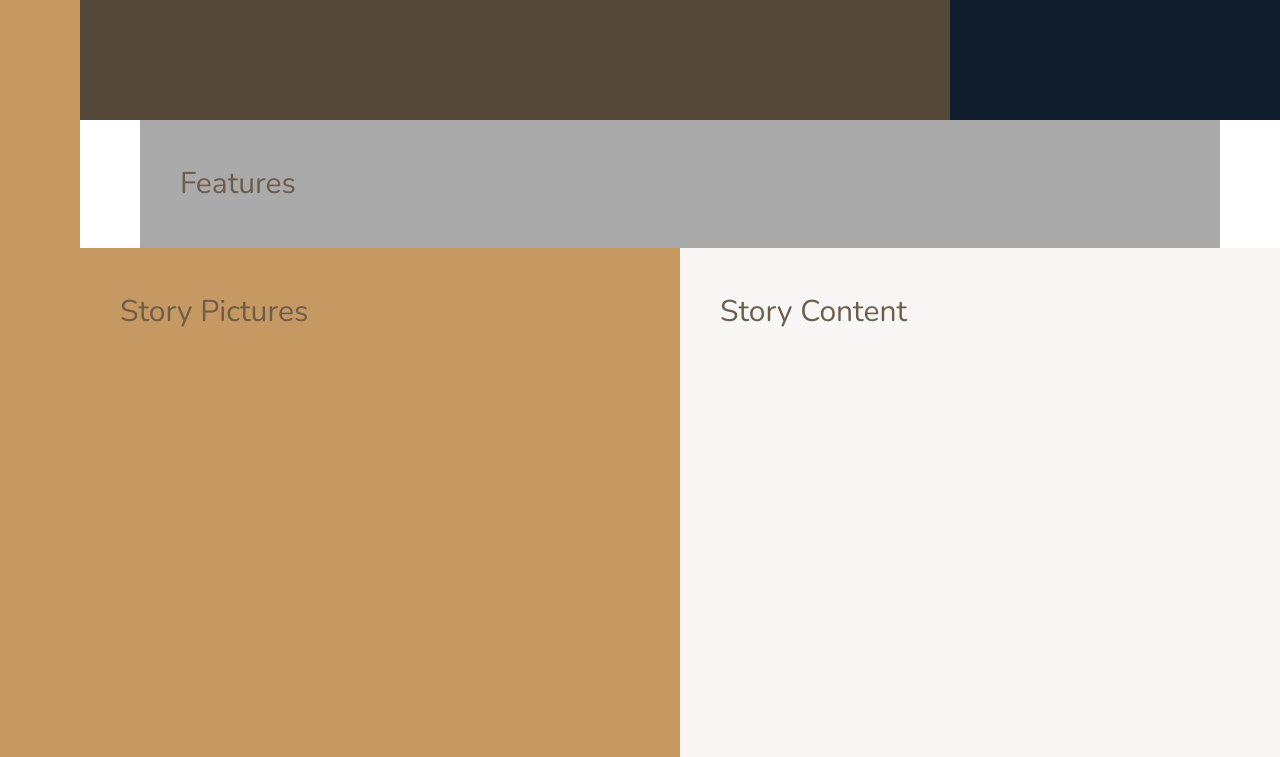
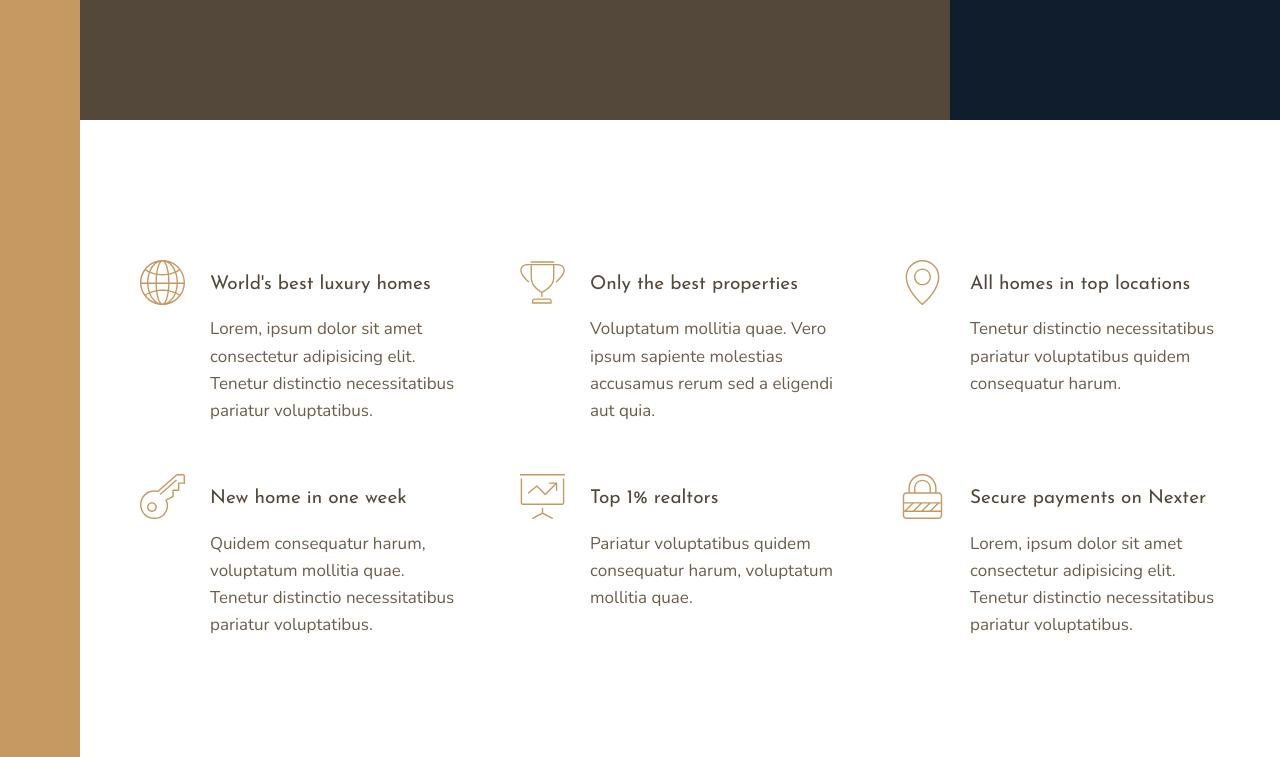
Before and after one commit to areddin409/Nexter, a website: page index.html in a window 1280 px wide. Shown: the part 520-1277 px from the top of the page. Drawn offline with nearby package versions, Linux system fonts and the light colour scheme.

Commit message:
Completed Feature Section

```diff
--- a/index.html
+++ b/index.html
@@ -22,7 +22,57 @@
             Top 3 realtors
         </div>
         <section class="features">
-            Features
+            <div class="feature">
+                <svg class="feature__icon">
+                    <use xlink:href="img/sprite.svg#icon-global"></use>
+                </svg>
+                <h4 class="heading-4 heading-4--dark">
+                    World's best luxury homes
+                </h4>
+                <p class="feature__text">Lorem, ipsum dolor sit amet consectetur adipisicing elit. Tenetur distinctio necessitatibus pariatur voluptatibus.</p>
+            </div>
+            <div class="feature">
+                <svg class="feature__icon">
+                    <use xlink:href="img/sprite.svg#icon-trophy"></use>
+                </svg>
+                <h4 class="heading-4 heading-4--dark">
+                    Only the best properties
+                </h4>
+                <p class="feature__text">Voluptatum mollitia quae. Vero ipsum sapiente molestias accusamus rerum sed a eligendi aut quia.</p>
+            </div><div class="feature">
+                <svg class="feature__icon">
+                    <use xlink:href="img/sprite.svg#icon-map-pin"></use>
+                </svg>
+                <h4 class="heading-4 heading-4--dark">
+                    All homes in top locations
+                </h4>
+                <p class="feature__text">Tenetur distinctio necessitatibus pariatur voluptatibus quidem consequatur harum.</p>
+            </div><div class="feature">
+                <svg class="feature__icon">
+                    <use xlink:href="img/sprite.svg#icon-key"></use>
+                </svg>
+                <h4 class="heading-4 heading-4--dark">
+                    New home in one week
+                </h4>
+                <p class="feature__text">Quidem consequatur harum, voluptatum mollitia quae. Tenetur distinctio necessitatibus pariatur voluptatibus.</p>
+            </div><div class="feature">
+                <svg class="feature__icon">
+                    <use xlink:href="img/sprite.svg#icon-presentation"></use>
+                </svg>
+                <h4 class="heading-4 heading-4--dark">
+                    Top 1% realtors
+                </h4>
+                <p class="feature__text">Pariatur voluptatibus quidem consequatur harum, voluptatum mollitia quae.</p>
+            </div><div class="feature">
+                <svg class="feature__icon">
+                    <use xlink:href="img/sprite.svg#icon-lock"></use>
+                </svg>
+                <h4 class="heading-4 heading-4--dark">
+                    Secure payments on Nexter
+                </h4>
+                <p class="feature__text">Lorem, ipsum dolor sit amet consectetur adipisicing elit. Tenetur distinctio necessitatibus
+                    pariatur voluptatibus.</p>
+            </div>
         </section>
 
         <div class="story__pictures">
--- a/sass/_base.scss
+++ b/sass/_base.scss
@@ -43,9 +43,4 @@ body {
     [center-start] repeat(8, [col-start] minmax(min-content, 14rem) [col-end])
     [center-end] minmax(6rem, 1fr)
     [full-end];
-
-  & > * {
-    padding: 40px;
-    font-size: 3rem;
-  }
 }
--- a/sass/_features.scss
+++ b/sass/_features.scss
@@ -1,4 +1,30 @@
 .features {
-  background-color: $color-grey-light-2;
   grid-column: center-start/center-end;
+
+  margin: 15rem 0;
+
+  display: grid;
+  // grid-template-columns: repeat(3, 1fr);
+  grid-template-columns: repeat(auto-fit, minmax(25rem, 1fr));
+  grid-gap: 6rem;
+  align-items: start;
 }
+
+.feature {
+  display: grid;
+  grid-template-columns: min-content 1fr;
+  grid-row-gap: 1.5rem;
+  grid-column-gap: 2.5rem;
+
+  &__icon {
+    fill: $color-primary;
+    width: 4.5rem;
+    height: 4.5rem;
+    grid-row: 1 / span 2;
+    transform: translateY(-1rem);
+  }
+
+  &__text {
+    font-size: 1.7rem;
+  }
+}
--- a/sass/_typography.scss
+++ b/sass/_typography.scss
@@ -0,0 +1,28 @@
+%heading {
+  font-family: $font-display;
+  font-weight: 400;
+}
+
+.heading-1 {
+  @extend %heading;
+}
+
+.heading-2 {
+  @extend %heading;
+}
+
+.heading-3 {
+  @extend %heading;
+}
+
+.heading-4 {
+  @extend %heading;
+  font-size: 1.9rem;
+
+  &--light {
+    color: $color-grey-light-1;
+  }
+  &--dark {
+    color: $color-grey-dark-1;
+  }
+}
```
Also changed, not shown: css/style.css.
